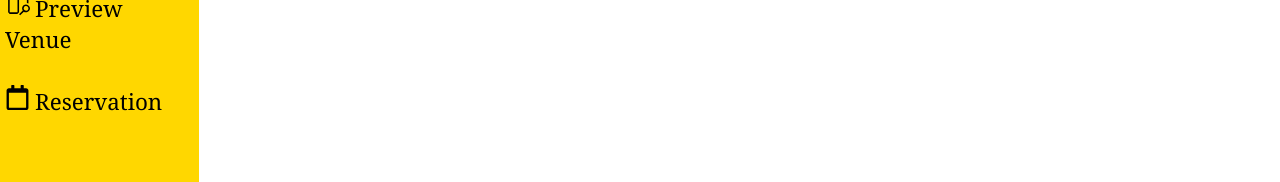
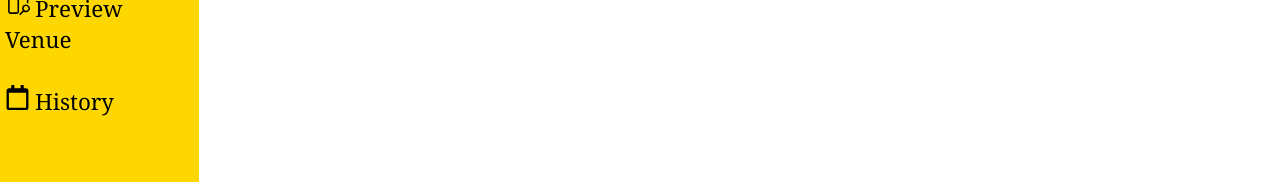
Before and after one commit to Katsuragu/EventLink, a React (Vite) app in the folder userel/: page /About in a window 1280 px wide. Shown: the part 341-523 px from the top of the page. Built offline with nearby package versions, Linux system fonts and the light colour scheme.

Commit message:
Update About component to redirect to home and rename Reservation link to History

```diff
--- a/userel/src/About.jsx
+++ b/userel/src/About.jsx
@@ -22,7 +22,7 @@ function About() {
     // Clear session data
     localStorage.removeItem('username');
     localStorage.removeItem('access');
-    navigate('/login');
+    navigate('/');
   };
 
   return (
@@ -36,7 +36,7 @@ function About() {
             <Link to="/UserDashboard"><TbBrandWindowsFilled style={{ fontSize: '25px', marginRight: '5px' }} />Dashboard</Link>
             <Link to="/Book"><HiOutlinePencilAlt style={{ fontSize: '25px', marginRight: '5px' }} />Book A Venue</Link>
             <Link to="/Preview"><VscOpenPreview style={{ fontSize: '25px', marginRight: '5px' }} />Preview Venue</Link>
-            <Link to="/Reservation"><FaRegCalendar style={{ fontSize: '25px', marginRight: '5px' }} />Reservation</Link>
+            <Link to="/Reservation"><FaRegCalendar style={{ fontSize: '25px', marginRight: '5px' }} />History</Link>
           </div>
           <div className="Bot-content">
             <Link to="/About"><RxQuestionMarkCircled style={{ fontSize: '25px', marginRight: '5px' }} />About EventLink</Link>
```
